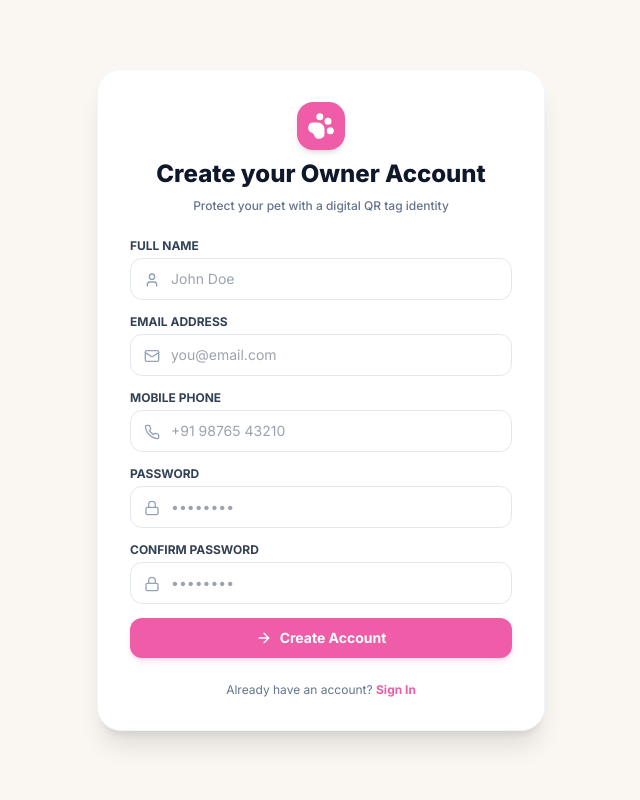
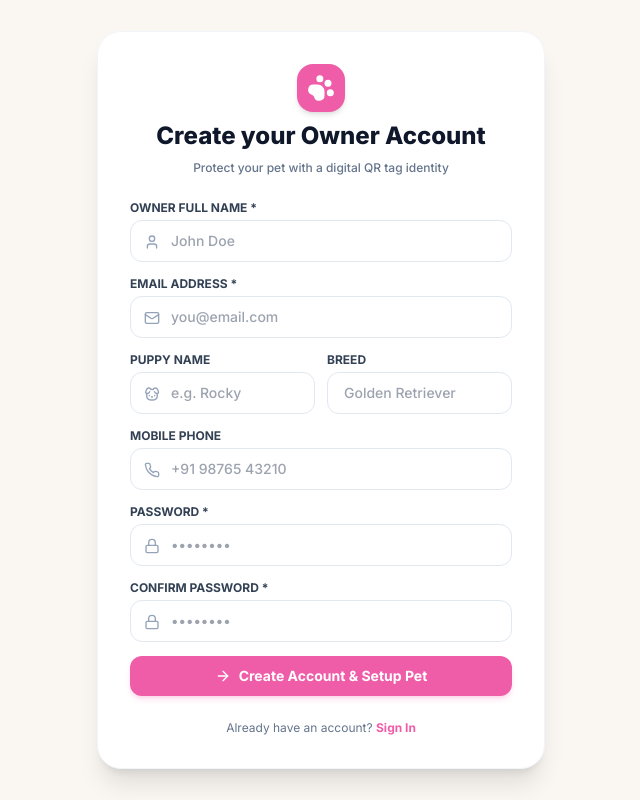
Before and after one commit to Tarun2231/Coco_website, a Next.js app: page /register in a window 1280 px wide. Shown: the whole page, without its empty margins (319-959 px from the left). Built offline with nearby package versions, Linux system fonts and the light colour scheme.

Commit message:
feat: add single source of truth pet onboarding to user registration flow

```diff
--- a/src/app/(auth)/register/page.tsx
+++ b/src/app/(auth)/register/page.tsx
@@ -3,7 +3,7 @@
 import React, { useState } from 'react';
 import Link from 'next/link';
 import { useRouter } from 'next/navigation';
-import { PawPrint, User, Mail, Lock, Phone, ArrowRight } from 'lucide-react';
+import { PawPrint, User, Mail, Lock, Phone, Dog, ArrowRight } from 'lucide-react';
 import { Button } from '@/components/ui/Button';
 
 export default function RegisterPage() {
@@ -14,6 +14,8 @@ export default function RegisterPage() {
     phone: '',
     password: '',
     confirmPassword: '',
+    petName: '',
+    breed: '',
   });
   const [error, setError] = useState('');
   const [loading, setLoading] = useState(false);
@@ -65,7 +67,7 @@ export default function RegisterPage() {
 
         <form onSubmit={handleSubmit} className="space-y-3.5">
           <div>
-            <label className="block text-xs font-bold text-slate-700 uppercase mb-1">Full Name</label>
+            <label className="block text-xs font-bold text-slate-700 uppercase mb-1">Owner Full Name *</label>
             <div className="relative">
               <User className="w-4 h-4 text-slate-400 absolute left-3.5 top-3.5" />
               <input
@@ -74,13 +76,13 @@ export default function RegisterPage() {
                 value={formData.name}
                 onChange={(e) => setFormData({ ...formData, name: e.target.value })}
                 placeholder="John Doe"
-                className="w-full pl-10 pr-4 py-2.5 rounded-xl border border-slate-200 text-sm focus:ring-2 focus:ring-brand-coral"
+                className="w-full pl-10 pr-4 py-2.5 rounded-xl border border-slate-200 text-sm focus:ring-2 focus:ring-brand-coral font-medium"
               />
             </div>
           </div>
 
           <div>
-            <label className="block text-xs font-bold text-slate-700 uppercase mb-1">Email Address</label>
+            <label className="block text-xs font-bold text-slate-700 uppercase mb-1">Email Address *</label>
             <div className="relative">
               <Mail className="w-4 h-4 text-slate-400 absolute left-3.5 top-3.5" />
               <input
@@ -89,7 +91,34 @@ export default function RegisterPage() {
                 value={formData.email}
                 onChange={(e) => setFormData({ ...formData, email: e.target.value })}
                 placeholder="you@email.com"
-                className="w-full pl-10 pr-4 py-2.5 rounded-xl border border-slate-200 text-sm focus:ring-2 focus:ring-brand-coral"
+                className="w-full pl-10 pr-4 py-2.5 rounded-xl border border-slate-200 text-sm focus:ring-2 focus:ring-brand-coral font-medium"
+              />
+            </div>
+          </div>
+
+          <div className="grid grid-cols-1 sm:grid-cols-2 gap-3">
+            <div>
+              <label className="block text-xs font-bold text-slate-700 uppercase mb-1">Puppy Name</label>
+              <div className="relative">
+                <Dog className="w-4 h-4 text-slate-400 absolute left-3.5 top-3.5" />
+                <input
+                  type="text"
+                  value={formData.petName}
+                  onChange={(e) => setFormData({ ...formData, petName: e.target.value })}
+                  placeholder="e.g. Rocky"
+                  className="w-full pl-10 pr-4 py-2.5 rounded-xl border border-slate-200 text-sm focus:ring-2 focus:ring-brand-coral font-medium"
+                />
+              </div>
+            </div>
+
+            <div>
+              <label className="block text-xs font-bold text-slate-700 uppercase mb-1">Breed</label>
+              <input
+                type="text"
+                value={formData.breed}
+                onChange={(e) => setFormData({ ...formData, breed: e.target.value })}
+                placeholder="Golden Retriever"
+                className="w-full px-4 py-2.5 rounded-xl border border-slate-200 text-sm focus:ring-2 focus:ring-brand-coral font-medium"
               />
             </div>
           </div>
@@ -103,13 +132,13 @@ export default function RegisterPage() {
                 value={formData.phone}
                 onChange={(e) => setFormData({ ...formData, phone: e.target.value })}
                 placeholder="+91 98765 43210"
-                className="w-full pl-10 pr-4 py-2.5 rounded-xl border border-slate-200 text-sm focus:ring-2 focus:ring-brand-coral"
+                className="w-full pl-10 pr-4 py-2.5 rounded-xl border border-slate-200 text-sm focus:ring-2 focus:ring-brand-coral font-medium"
               />
             </div>
           </div>
 
           <div>
-            <label className="block text-xs font-bold text-slate-700 uppercase mb-1">Password</label>
+            <label className="block text-xs font-bold text-slate-700 uppercase mb-1">Password *</label>
             <div className="relative">
               <Lock className="w-4 h-4 text-slate-400 absolute left-3.5 top-3.5" />
               <input
@@ -118,13 +147,13 @@ export default function RegisterPage() {
                 value={formData.password}
                 onChange={(e) => setFormData({ ...formData, password: e.target.value })}
                 placeholder="••••••••"
-                className="w-full pl-10 pr-4 py-2.5 rounded-xl border border-slate-200 text-sm focus:ring-2 focus:ring-brand-coral"
+                className="w-full pl-10 pr-4 py-2.5 rounded-xl border border-slate-200 text-sm focus:ring-2 focus:ring-brand-coral font-medium"
               />
             </div>
           </div>
 
           <div>
-            <label className="block text-xs font-bold text-slate-700 uppercase mb-1">Confirm Password</label>
+            <label className="block text-xs font-bold text-slate-700 uppercase mb-1">Confirm Password *</label>
             <div className="relative">
               <Lock className="w-4 h-4 text-slate-400 absolute left-3.5 top-3.5" />
               <input
@@ -133,7 +162,7 @@ export default function RegisterPage() {
                 value={formData.confirmPassword}
                 onChange={(e) => setFormData({ ...formData, confirmPassword: e.target.value })}
                 placeholder="••••••••"
-                className="w-full pl-10 pr-4 py-2.5 rounded-xl border border-slate-200 text-sm focus:ring-2 focus:ring-brand-coral"
+                className="w-full pl-10 pr-4 py-2.5 rounded-xl border border-slate-200 text-sm focus:ring-2 focus:ring-brand-coral font-medium"
               />
             </div>
           </div>
@@ -145,7 +174,7 @@ export default function RegisterPage() {
             className="w-full font-bold shadow-md shadow-brand-coral/20 mt-2"
             icon={<ArrowRight className="w-4 h-4" />}
           >
-            {loading ? 'Creating account...' : 'Create Account'}
+            {loading ? 'Creating account...' : 'Create Account & Setup Pet'}
           </Button>
         </form>
 
--- a/src/app/api/auth/register/route.ts
+++ b/src/app/api/auth/register/route.ts
@@ -8,7 +8,7 @@ export const dynamic = 'force-dynamic';
 export async function POST(req: Request) {
   try {
     const body = await req.json().catch(() => ({}));
-    const { name, email, password, phone } = body;
+    const { name, email, password, phone, petName, breed, species } = body;
 
     if (!email || !password || !name) {
       return NextResponse.json({ error: 'Name, email, and password are required' }, { status: 400 });
@@ -17,11 +17,10 @@ export async function POST(req: Request) {
     const cleanEmail = String(email).toLowerCase().trim();
     const cleanName = String(name).trim();
     const cleanPhone = phone ? String(phone).trim() : '+91 98765 43210';
+    const cleanPetName = petName ? String(petName).trim() : 'My Puppy';
+    const cleanBreed = breed ? String(breed).trim() : 'Golden Retriever';
+    const cleanSpecies = species ? String(species).trim() : 'Dog';
 
-    let userId = `user-${Math.random().toString(36).substring(2, 8)}`;
-    let userRole = 'USER';
-
-    try {
     const existingUser = await db.user.findUnique({
       where: { email: cleanEmail },
     });
@@ -32,6 +31,7 @@ export async function POST(req: Request) {
 
     const hashedPassword = await bcrypt.hash(password, 10);
 
+    // 1. Create User
     const user = await db.user.create({
       data: {
         name: cleanName,
@@ -41,16 +41,43 @@ export async function POST(req: Request) {
         role: 'USER',
       },
     });
-      userId = user.id;
-    } catch (dbErr) {
-      console.error('DB Registration error, proceeding with session token:', dbErr);
-    }
 
-    // Sign token preserving cleanName and cleanPhone
+    // 2. Automatically Create Primary Pet Profile for New User
+    const publicId = `${cleanPetName.toLowerCase().replace(/[^a-z0-9]/g, '')}-${Math.random().toString(36).substring(2, 6)}`;
+    const pet = await db.pet.create({
+      data: {
+        publicId,
+        userId: user.id,
+        name: cleanPetName,
+        species: cleanSpecies,
+        breed: cleanBreed,
+        gender: 'Male',
+        photo: 'https://images.unsplash.com/photo-1552053831-71594a27632d?w=600&h=600&fit=crop',
+        isLost: false,
+        importantNotes: `${cleanPetName} is friendly and loves people!`,
+      },
+    });
+
+    // 3. Create Privacy Setting for Pet
+    await db.privacySetting.create({
+      data: { petId: pet.id },
+    });
+
+    // 4. Create QR Code Record for Pet
+    const appUrl = process.env.NEXT_PUBLIC_APP_URL || 'http://localhost:3000';
+    await db.qRCode.create({
+      data: {
+        petId: pet.id,
+        qrCodeUrl: `${appUrl}/pet/${publicId}`,
+        scanCount: 0,
+      },
+    });
+
+    // 5. Sign JWT Token
     const token = signToken({
-      userId,
+      userId: user.id,
       email: cleanEmail,
-      role: userRole,
+      role: 'USER',
       name: cleanName,
       phone: cleanPhone,
     });
@@ -59,12 +86,13 @@ export async function POST(req: Request) {
       success: true,
       token,
       user: {
-        id: userId,
+        id: user.id,
         email: cleanEmail,
         name: cleanName,
         phone: cleanPhone,
-        role: userRole,
+        role: 'USER',
       },
+      pet,
     });
 
     response.headers.set(
```
Lines whose indentation alone changed are shown as unchanged.
